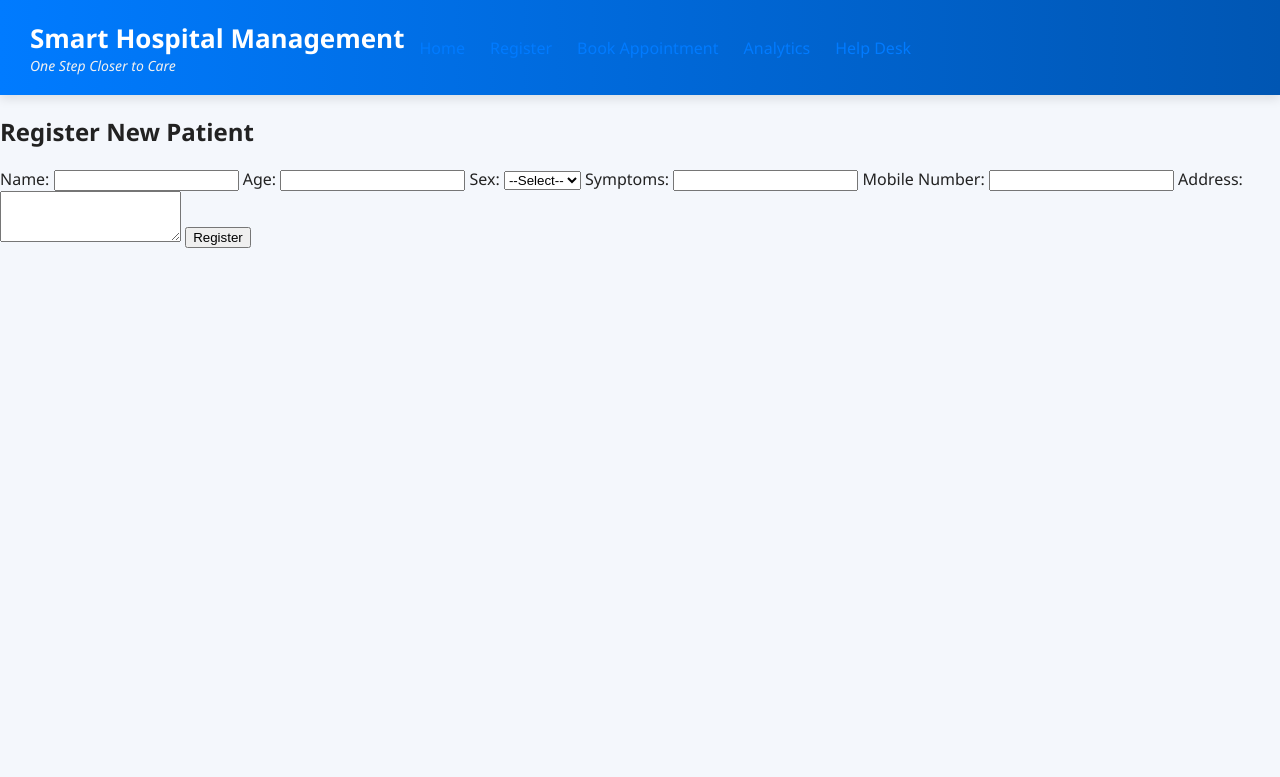
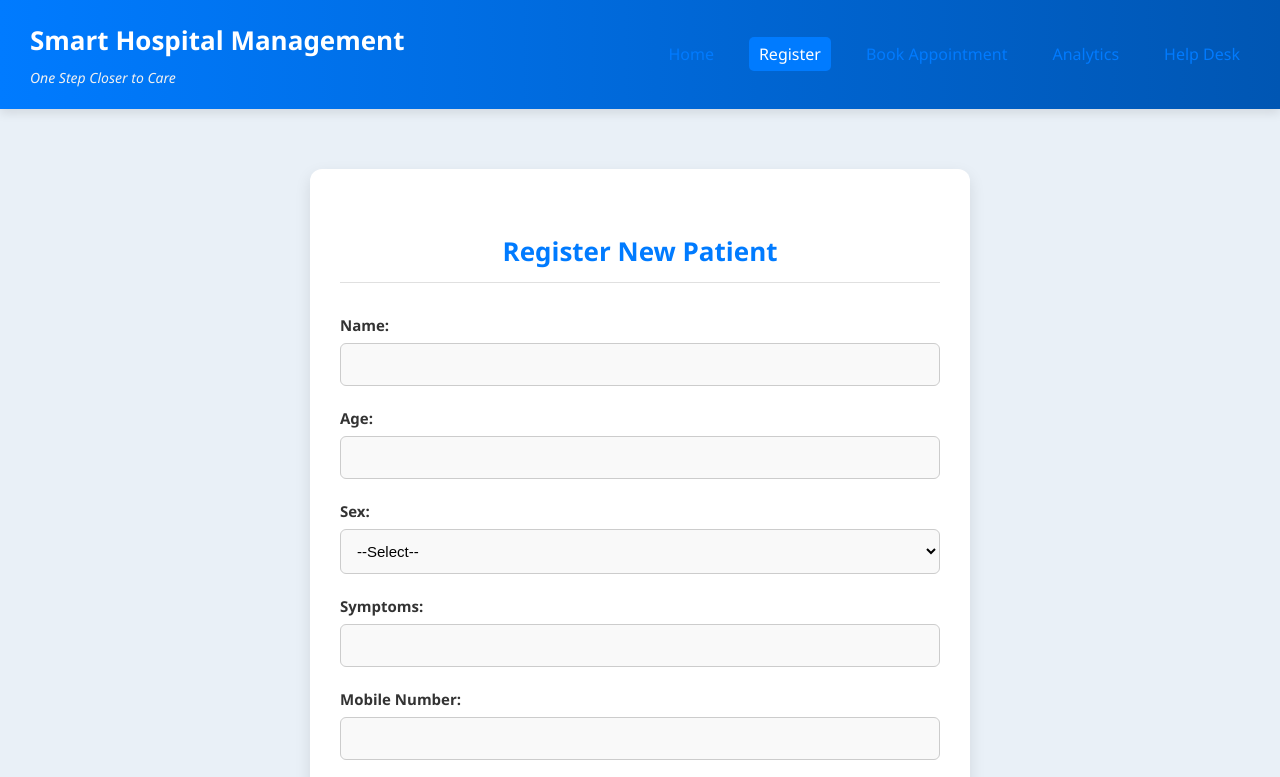
Before and after one commit to shristirawat-30/Smart_Hospital_Management, a website: page public/registration.html in a window 1280 px wide. Shown: the top 777 px of the page. Drawn offline with Linux system fonts and the light colour scheme.

Commit message:
Added all the fies according to registration page

```diff
--- a/public/css/registration.css
+++ b/public/css/registration.css
@@ -0,0 +1,88 @@
+/* registration.css */
+
+body {
+  background-color: #e9f0f7;
+  margin: 0;
+  font-family: 'Segoe UI', sans-serif;
+}
+
+.form-section {
+  max-width: 600px;
+  background-color: #ffffff;
+  padding: 40px 30px;
+  margin: 60px auto;
+  border-radius: 12px;
+  box-shadow: 0 6px 16px rgba(0, 0, 0, 0.1);
+  animation: fadeIn 0.4s ease-in-out;
+}
+
+.form-section h2 {
+  margin-bottom: 30px;
+  color: #007bff;
+  font-size: 26px;
+  text-align: center;
+  border-bottom: 1px solid #e0e0e0;
+  padding-bottom: 10px;
+}
+
+form {
+  display: flex;
+  flex-direction: column;
+  gap: 20px;
+}
+
+label {
+  font-weight: 600;
+  color: #333;
+  display: flex;
+  flex-direction: column;
+  font-size: 15px;
+}
+
+input[type="text"],
+input[type="number"],
+input[type="tel"],
+select,
+textarea {
+  padding: 12px;
+  border: 1px solid #ccc;
+  border-radius: 6px;
+  font-size: 15px;
+  margin-top: 6px;
+  background-color: #f9f9f9;
+  transition: border-color 0.2s;
+}
+
+input:focus,
+textarea:focus,
+select:focus {
+  outline: none;
+  border-color: #007bff;
+  background-color: #fff;
+}
+
+textarea {
+  resize: vertical;
+}
+
+button[type="submit"] {
+  padding: 12px;
+  background-color: #007bff;
+  color: white;
+  font-weight: bold;
+  font-size: 16px;
+  border: none;
+  border-radius: 6px;
+  cursor: pointer;
+  transition: background-color 0.2s ease;
+}
+
+button[type="submit"]:hover {
+  background-color: #0056b3;
+}
+
+/* Smooth appearance animation */
+@keyframes fadeIn {
+  from { opacity: 0; transform: translateY(10px); }
+  to   { opacity: 1; transform: translateY(0); }
+}
--- a/public/css/styles.css
+++ b/public/css/styles.css
@@ -1,10 +1,11 @@
-/* Body & Font Setup */
+/* Global Styles */
 body {
   margin: 0;
   padding: 0;
   font-family: 'Segoe UI', sans-serif;
   background-color: #f4f7fc;
   color: #222;
+  line-height: 1.6;
 }
 
 /* Header Section */
@@ -18,20 +19,22 @@ body {
 .header-content {
   display: flex;
   align-items: center;
-  gap: 15px;
+  justify-content: space-between;
+  flex-wrap: wrap;
 }
 
 .logo-icon {
-  font-size: 40px;
+  font-size: 36px;
+  margin-right: 10px;
 }
 
-.main-header h1 {
+.header-text h1 {
   margin: 0;
   font-size: 26px;
 }
 
 .slogan {
-  margin: 0;
+  margin: 5px 0 0;
   font-size: 14px;
   font-style: italic;
   color: #f0f0f0;
@@ -40,7 +43,7 @@ body {
 /* Navigation Bar */
 .navbar {
   background-color: #ffffff;
-  padding: 15px 30px;
+  padding: 12px 30px;
   box-shadow: 0 2px 6px rgba(0,0,0,0.05);
 }
 
@@ -50,19 +53,25 @@ body {
   gap: 25px;
   margin: 0;
   padding: 0;
+  flex-wrap: wrap;
 }
 
 .nav-links li a {
   color: #007bff;
   text-decoration: none;
   font-weight: 500;
+  padding: 6px 10px;
+  border-radius: 5px;
+  transition: background-color 0.3s;
 }
 
-.nav-links li a:hover {
-  text-decoration: underline;
+.nav-links li a:hover,
+.nav-links li a.active {
+  background-color: #007bff;
+  color: white;
 }
 
-/* Dashboard Grid */
+/* Dashboard Layout */
 .dashboard {
   display: grid;
   grid-template-columns: repeat(auto-fit, minmax(280px, 1fr));
@@ -74,7 +83,7 @@ body {
 
 /* Card Styling */
 .card {
-  background-color: white;
+  background-color: #fff;
   padding: 25px;
   border-radius: 12px;
   border-top: 5px solid #007bff;
@@ -90,11 +99,13 @@ body {
 .icon {
   font-size: 45px;
   margin-bottom: 15px;
+  color: #007bff;
 }
 
 .card h2 {
   font-size: 20px;
   margin-bottom: 10px;
+  color: #333;
 }
 
 .card p {
@@ -111,8 +122,22 @@ body {
   border-radius: 6px;
   text-decoration: none;
   font-weight: bold;
+  transition: background-color 0.3s;
 }
 
 .card a:hover {
   background-color: #0056b3;
 }
+
+/* Responsive Enhancements */
+@media (max-width: 768px) {
+  .header-content {
+    flex-direction: column;
+    align-items: flex-start;
+    gap: 10px;
+  }
+
+  .dashboard {
+    padding: 20px;
+  }
+}
--- a/public/js/registration.js
+++ b/public/js/registration.js
@@ -0,0 +1,35 @@
+// public/js/registration.js
+document.getElementById('registerForm').addEventListener('submit', async function (e) {
+    e.preventDefault();
+
+    const form = e.target;
+
+    const patientData = {
+        name: form.name.value,
+        age: parseInt(form.age.value),
+        sex: form.sex.value,
+        symptoms: form.symptoms.value,
+        mobile: form.mobile.value,
+        address: form.address.value
+    };
+
+    try {
+        const res = await fetch('/api/register', {
+            method: 'POST',
+            headers: { 'Content-Type': 'application/json' },
+            body: JSON.stringify(patientData)
+        });
+
+        const result = await res.json();
+
+        if (res.ok) {
+            alert(` Registered successfully. Your Patient ID is ${result.id}`);
+            form.reset();
+        } else {
+            alert("❌ Registration failed: " + result.error);
+        }
+    } catch (err) {
+        alert("❌ Network error.");
+        console.error(err);
+    }
+});
```
